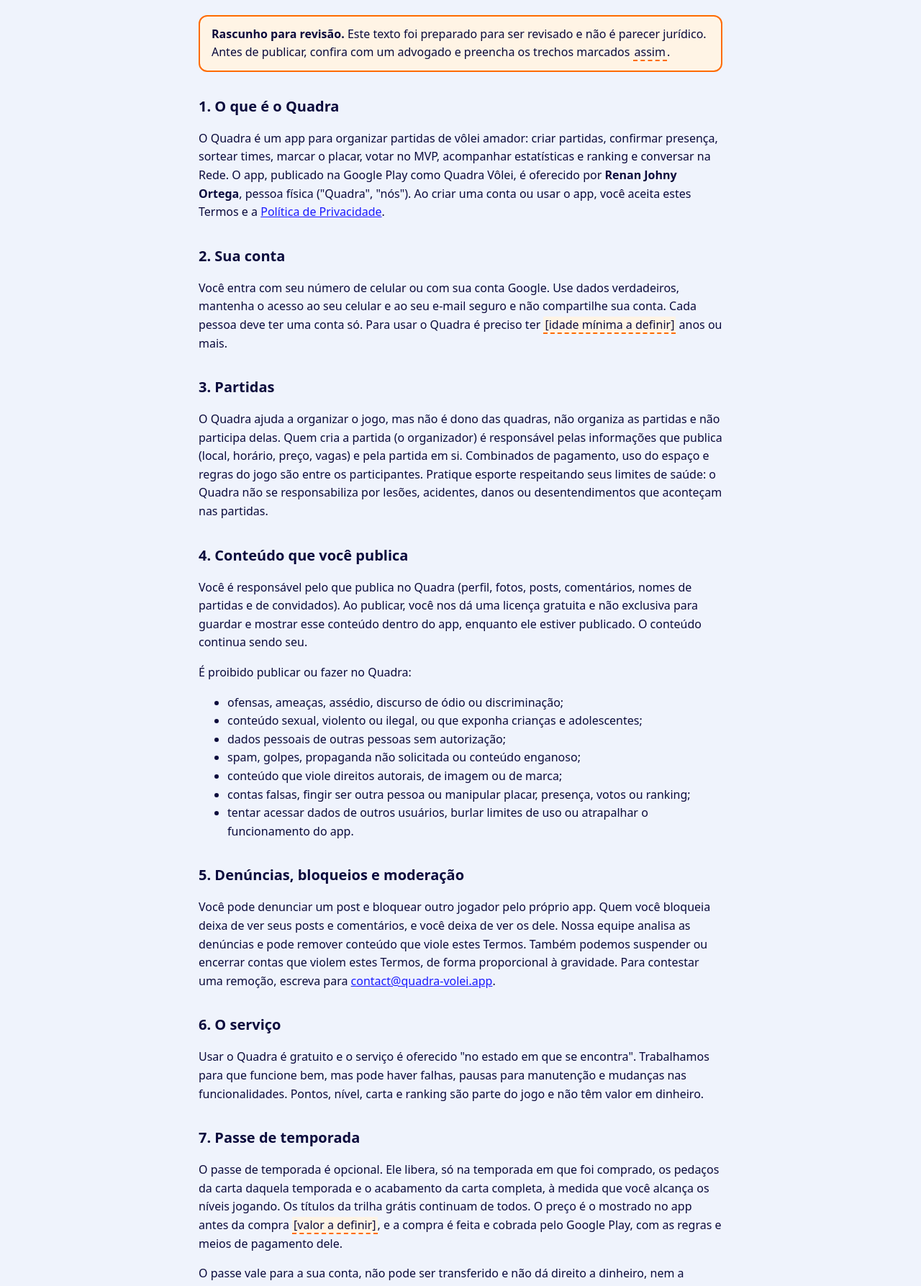
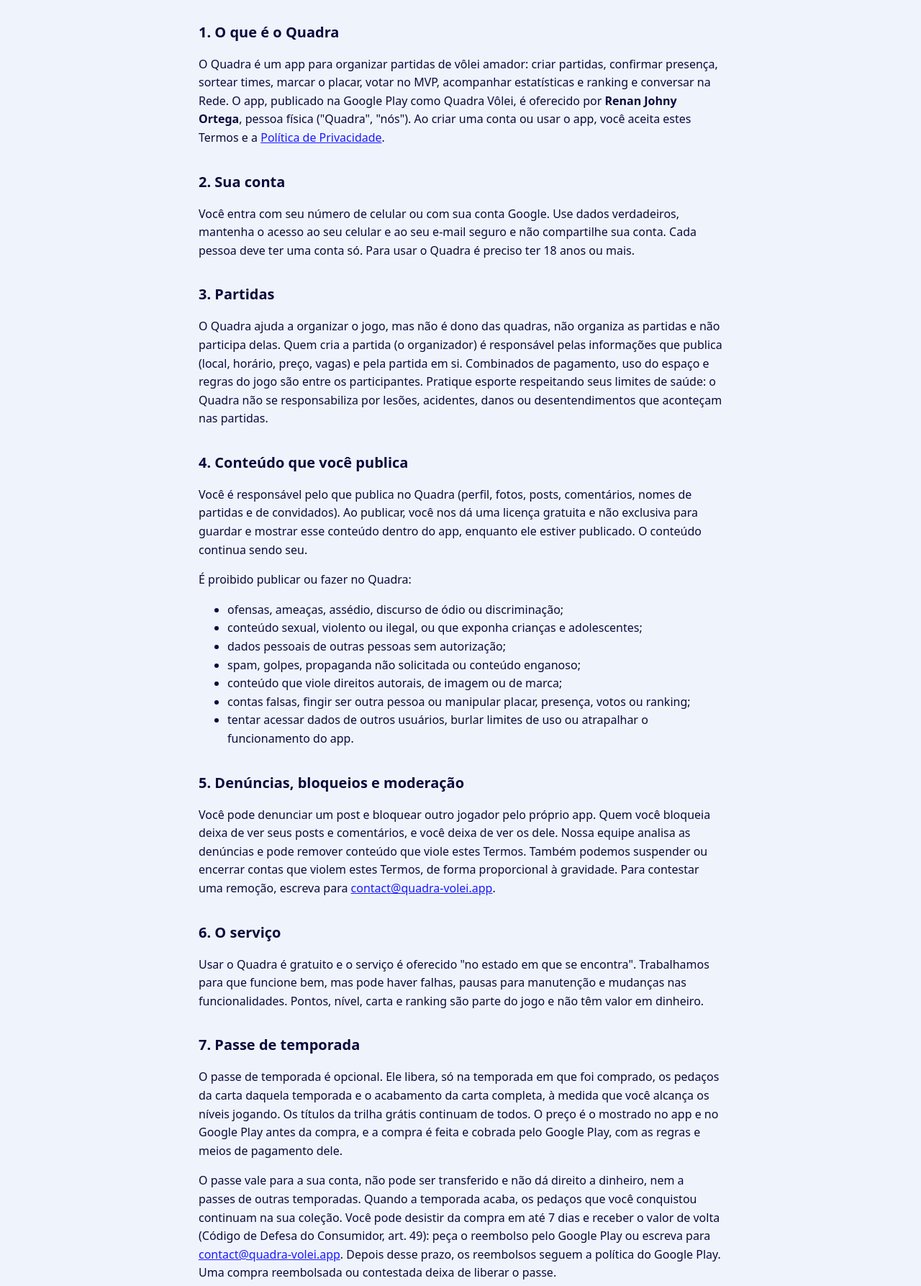
Before and after one commit to quadra-volei/quadra-landing, a plain HTML site: page public/termos.html in a window 1280 px wide. Shown: the part 169-1956 px from the top of the page at 72% size. Drawn offline with Linux system fonts and the light colour scheme.

Commit message:
docs(landing): publica as páginas legais com idade, prazos e reembolsos
Preenche os campos que faltavam (18+, guarda de logs por até 6 meses,
relatórios de erro 90 dias, backups 30 dias, registro de vendas 5 anos,
arrependimento de 7 dias no passe e nos anúncios) e tira a faixa de
rascunho e o noindex das três páginas.

Co-Authored-By: Claude Opus 5.5 <noreply@anthropic.com>
Claude-Session: https://claude.ai/code/session_01QD5hTiEWaXhmAWm9ZKspC4

```diff
--- a/public/termos.html
+++ b/public/termos.html
@@ -4,8 +4,6 @@
 <meta charset="utf-8"><meta name="viewport" content="width=device-width,initial-scale=1">
 <title>Termos de Uso — Quadra</title>
 <meta name="description" content="As regras de uso do app Quadra, para organizar partidas de vôlei amador.">
-<!-- Rascunho: fora dos buscadores até a revisão jurídica. Remover o noindex ao publicar a versão final. -->
-<meta name="robots" content="noindex">
 <meta name="theme-color" content="#1A1AFF">
 <style>
 :root{--blue:#1A1AFF;--lime:#AADD00;--navy:#0A0A3C;--paper:#EFF3FC;--orange:#FF6B00;--line:rgba(10,10,60,.2)}
@@ -17,8 +15,6 @@ main{max-width:760px;margin:0 auto;padding:24px 16px 64px}
 h1{font-size:2rem;line-height:1.2;margin:8px 0 4px}
 h2{font-size:1.25rem;margin:32px 0 8px}
 .meta{color:rgba(10,10,60,.7);margin:0 0 24px}
-.draft{background:#FFF4E5;border:2px solid var(--orange);border-radius:12px;padding:12px 16px;margin:16px 0 24px}
-.fill{background:#FFF4E5;border-bottom:2px dashed var(--orange);padding:0 2px}
 a{color:var(--blue)}
 footer{max-width:760px;margin:0 auto;padding:0 16px 48px;color:rgba(10,10,60,.7);font-size:.9rem}
 </style>
@@ -29,13 +25,12 @@ footer{max-width:760px;margin:0 auto;padding:0 16px 48px;color:rgba(10,10,60,.7)
 <h1>Termos de Uso</h1>
 <p class="meta">Versão de 25 de novembro de 2026 · aplica-se ao app Quadra Vôlei (Android).</p>
 
-<div class="draft" role="note"><strong>Rascunho para revisão.</strong> Este texto foi preparado para ser revisado e não é parecer jurídico. Antes de publicar, confira com um advogado e preencha os trechos marcados <span class="fill">assim</span>.</div>
 
 <h2>1. O que é o Quadra</h2>
 <p>O Quadra é um app para organizar partidas de vôlei amador: criar partidas, confirmar presença, sortear times, marcar o placar, votar no MVP, acompanhar estatísticas e ranking e conversar na Rede. O app, publicado na Google Play como Quadra Vôlei, é oferecido por <strong>Renan Johny Ortega</strong>, pessoa física ("Quadra", "nós"). Ao criar uma conta ou usar o app, você aceita estes Termos e a <a href="/privacidade">Política de Privacidade</a>.</p>
 
 <h2>2. Sua conta</h2>
-<p>Você entra com seu número de celular ou com sua conta Google. Use dados verdadeiros, mantenha o acesso ao seu celular e ao seu e-mail seguro e não compartilhe sua conta. Cada pessoa deve ter uma conta só. Para usar o Quadra é preciso ter <span class="fill">[idade mínima a definir]</span> anos ou mais.</p>
+<p>Você entra com seu número de celular ou com sua conta Google. Use dados verdadeiros, mantenha o acesso ao seu celular e ao seu e-mail seguro e não compartilhe sua conta. Cada pessoa deve ter uma conta só. Para usar o Quadra é preciso ter 18 anos ou mais.</p>
 
 <h2>3. Partidas</h2>
 <p>O Quadra ajuda a organizar o jogo, mas não é dono das quadras, não organiza as partidas e não participa delas. Quem cria a partida (o organizador) é responsável pelas informações que publica (local, horário, preço, vagas) e pela partida em si. Combinados de pagamento, uso do espaço e regras do jogo são entre os participantes. Pratique esporte respeitando seus limites de saúde: o Quadra não se responsabiliza por lesões, acidentes, danos ou desentendimentos que aconteçam nas partidas.</p>
@@ -60,11 +55,11 @@ footer{max-width:760px;margin:0 auto;padding:0 16px 48px;color:rgba(10,10,60,.7)
 <p>Usar o Quadra é gratuito e o serviço é oferecido "no estado em que se encontra". Trabalhamos para que funcione bem, mas pode haver falhas, pausas para manutenção e mudanças nas funcionalidades. Pontos, nível, carta e ranking são parte do jogo e não têm valor em dinheiro.</p>
 
 <h2>7. Passe de temporada</h2>
-<p>O passe de temporada é opcional. Ele libera, só na temporada em que foi comprado, os pedaços da carta daquela temporada e o acabamento da carta completa, à medida que você alcança os níveis jogando. Os títulos da trilha grátis continuam de todos. O preço é o mostrado no app antes da compra <span class="fill">[valor a definir]</span>, e a compra é feita e cobrada pelo Google Play, com as regras e meios de pagamento dele.</p>
-<p>O passe vale para a sua conta, não pode ser transferido e não dá direito a dinheiro, nem a passes de outras temporadas. Quando a temporada acaba, os pedaços que você conquistou continuam na sua coleção. Reembolsos seguem a política do Google Play; uma compra reembolsada ou contestada deixa de liberar o passe. <span class="fill">[Confirmar com o advogado como fica o direito de arrependimento de 7 dias (CDC, art. 49) para conteúdo digital liberado na hora.]</span></p>
+<p>O passe de temporada é opcional. Ele libera, só na temporada em que foi comprado, os pedaços da carta daquela temporada e o acabamento da carta completa, à medida que você alcança os níveis jogando. Os títulos da trilha grátis continuam de todos. O preço é o mostrado no app e no Google Play antes da compra, e a compra é feita e cobrada pelo Google Play, com as regras e meios de pagamento dele.</p>
+<p>O passe vale para a sua conta, não pode ser transferido e não dá direito a dinheiro, nem a passes de outras temporadas. Quando a temporada acaba, os pedaços que você conquistou continuam na sua coleção. Você pode desistir da compra em até 7 dias e receber o valor de volta (Código de Defesa do Consumidor, art. 49): peça o reembolso pelo Google Play ou escreva para <a href="mailto:contact@quadra-volei.app">contact@quadra-volei.app</a>. Depois desse prazo, os reembolsos seguem a política do Google Play. Uma compra reembolsada ou contestada deixa de liberar o passe.</p>
 
 <h2>8. Anúncios</h2>
-<p>Quem anuncia no Quadra responde pelo conteúdo do anúncio e pelo que oferece. Os anúncios passam por aprovação da nossa equipe antes de ir ao ar, e podemos recusar ou retirar um anúncio que viole estes Termos ou a lei. <span class="fill">[Regras de pagamento e reembolso de anúncios a definir.]</span></p>
+<p>Quem anuncia no Quadra responde pelo conteúdo do anúncio e pelo que oferece. Os anúncios passam por aprovação da nossa equipe antes de ir ao ar, e podemos recusar ou retirar um anúncio que viole estes Termos ou a lei. O preço, o período e a forma de pagamento aparecem antes da contratação, e o anúncio só entra no ar depois do pagamento confirmado e da aprovação. Se recusarmos o anúncio, devolvemos o valor inteiro. Você pode desistir em até 7 dias da contratação, com reembolso integral, desde que o anúncio ainda não tenha entrado no ar. Se retirarmos um anúncio por violar estes Termos ou a lei, não há reembolso. Se o anúncio deixar de ser exibido por falha nossa, devolvemos o valor proporcional aos dias que faltavam.</p>
 
 <h2>9. Encerrar a conta</h2>
 <p>Você pode excluir sua conta quando quiser, em Configurações → Excluir conta, ou pela <a href="/excluir-conta">página de exclusão</a>. O que é apagado e o que fica está descrito na <a href="/privacidade">Política de Privacidade</a>. Excluir a conta não reembolsa um passe já comprado.</p>
```
Also changed, not shown: public/excluir-conta.html (+0 -4 lines), public/privacidade.html (+2 -7 lines), 1 other file.
